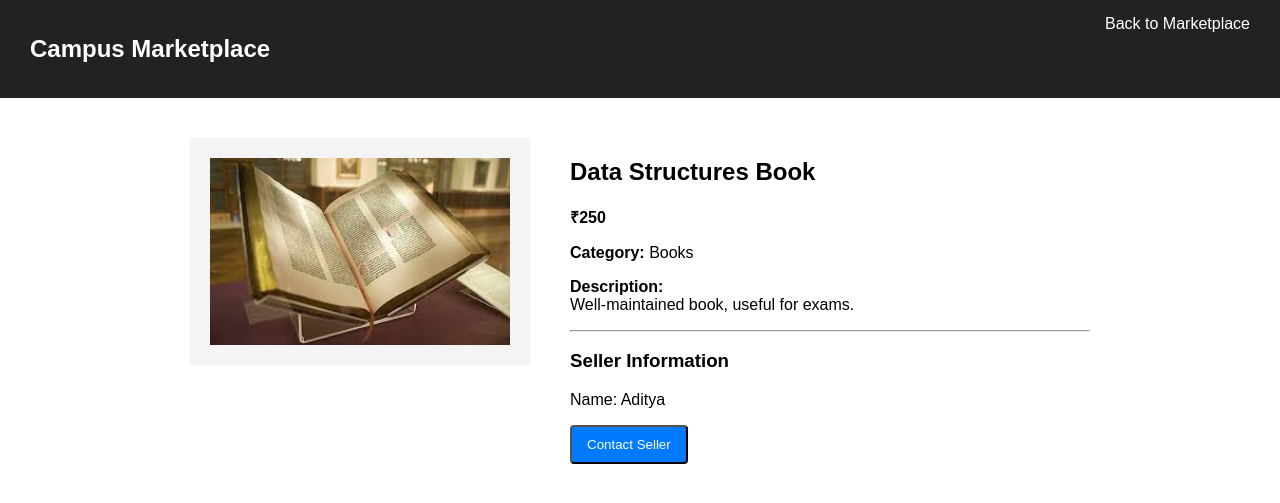
After one commit to Aesthetic1541/campus-marketplace, a Flask app: page /product/1 in a window 1280 px wide. The commit adds this page. Shown: the top 503 px of the page. Run offline with Flask 3, Linux system fonts and the light colour scheme.

Commit message:
Progress: product detail page with product_id mapping

```diff
--- a/app.py
+++ b/app.py
@@ -6,6 +6,12 @@ app = Flask(__name__)
 @app.route("/")
 def home():
     return render_template("index.html")
+
+
+
+
+
+
 
 # ---------------- AUTH ----------------
 @app.route("/login", methods=["GET", "POST"])
@@ -22,12 +28,61 @@ def register():
         return redirect(url_for("login"))
     return render_template("register.html")
 
+
+
+
+
+
+
+
 # ---------------- MARKETPLACE ----------------
 @app.route("/marketplace")
 def marketplace():
     # TODO: fetch products from database
     products = []  # placeholder
     return render_template("marketplace.html", products=products)
+
+
+
+
+
+
+
+# ---------------- PRODUCT DETAILS ----------------
+@app.route("/product/<int:product_id>")
+def product_detail(product_id):
+
+    # Temporary dummy data (FAKE DATABASE)
+    products = {
+        1: {
+            "name": "Data Structures Book",
+            "price": 250,
+            "category": "Books",
+            "description": "Well-maintained book, useful for exams.",
+            "seller": "Aditya"
+        },
+        2: {
+            "name": "Scientific Calculator",
+            "price": 400,
+            "category": "Electronics",
+            "description": "Casio calculator in good condition.",
+            "seller": "Rahul"
+        }
+    }
+
+    product = products.get(product_id)
+
+    if not product:
+        return "Product not found", 404
+
+    return render_template("product_detail.html", product=product)
+
+
+
+
+
+
+
 
 # ---------------- ADD PRODUCT ----------------
 @app.route("/add-product", methods=["GET", "POST"])
@@ -37,6 +92,16 @@ def add_product():
         return redirect(url_for("marketplace"))
     return render_template("add_product.html")
 
+
+
+
+
+
+
+
+
+
+
 # ---------------- RUN APP ----------------
 if __name__ == "__main__":
     app.run(debug=True)
--- a/static/css/style.css
+++ b/static/css/style.css
@@ -109,3 +109,27 @@ footer {
     font-weight: bold;
     margin: 10px 0;
 }
+
+
+/* -----------Product Details Page -----------*/
+
+.product-detail {
+    padding: 40px;
+}
+
+.detail-container {
+    display: flex;
+    gap: 40px;
+    max-width: 900px;
+    margin: auto;
+}
+
+.detail-image img {
+    width: 300px;
+    background: #f4f4f4;
+    padding: 20px;
+}
+
+.detail-info {
+    flex: 1;
+}
--- a/templates/marketplace.html
+++ b/templates/marketplace.html
@@ -25,7 +25,7 @@
             <h3>Data Structures Book</h3>
             <p class="price">₹250</p>
             <p class="category">Books</p>
-            <a href="#" class="btn-primary">View Details</a>
+            <a href="/product/1" class="btn-primary">View Details</a>
         </div>
 
         <div class="product-card">
@@ -33,7 +33,8 @@
             <h3>Scientific Calculator</h3>
             <p class="price">₹400</p>
             <p class="category">Electronics</p>
-            <a href="#" class="btn-primary">View Details</a>
+            <a href="/product/1" class="btn-primary">View Details</a>
+
         </div>
     </div>
 </section>
--- /dev/null
+++ b/templates/product_detail.html
@@ -0,0 +1,46 @@
+<!DOCTYPE html>
+<html lang="en">
+<head>
+    <meta charset="UTF-8">
+    <title>Product Details</title>
+    <link rel="stylesheet" href="{{ url_for('static', filename='css/style.css') }}">
+</head>
+<body>
+
+<nav class="navbar">
+    <h2>Campus Marketplace</h2>
+    <div>
+        <a href="/marketplace">Back to Marketplace</a>
+    </div>
+</nav>
+
+<section class="product-detail">
+    <div class="detail-container">
+
+        <div class="detail-image">
+            <img src="{{ url_for('static', filename='images/book.jpg') }}" alt="Product">
+        </div>
+
+        <div class="detail-info">
+            <h2>{{ product.name }}</h2>
+            <p class="price">₹{{ product.price }}</p>
+            <p><strong>Category:</strong> {{ product.category }}</p>
+
+            <p><strong>Description:</strong><br>
+            {{ product.description }}
+            </p>
+
+            <hr>
+
+            <h3>Seller Information</h3>
+            <p>Name: {{ product.seller }}</p>
+
+
+            <button class="btn-primary">Contact Seller</button>
+        </div>
+
+    </div>
+</section>
+
+</body>
+</html>
```
Also changed, not shown: static/images/book.jpg (added), static/images/calculator.jpg (added), static/js/script.js (deleted).
